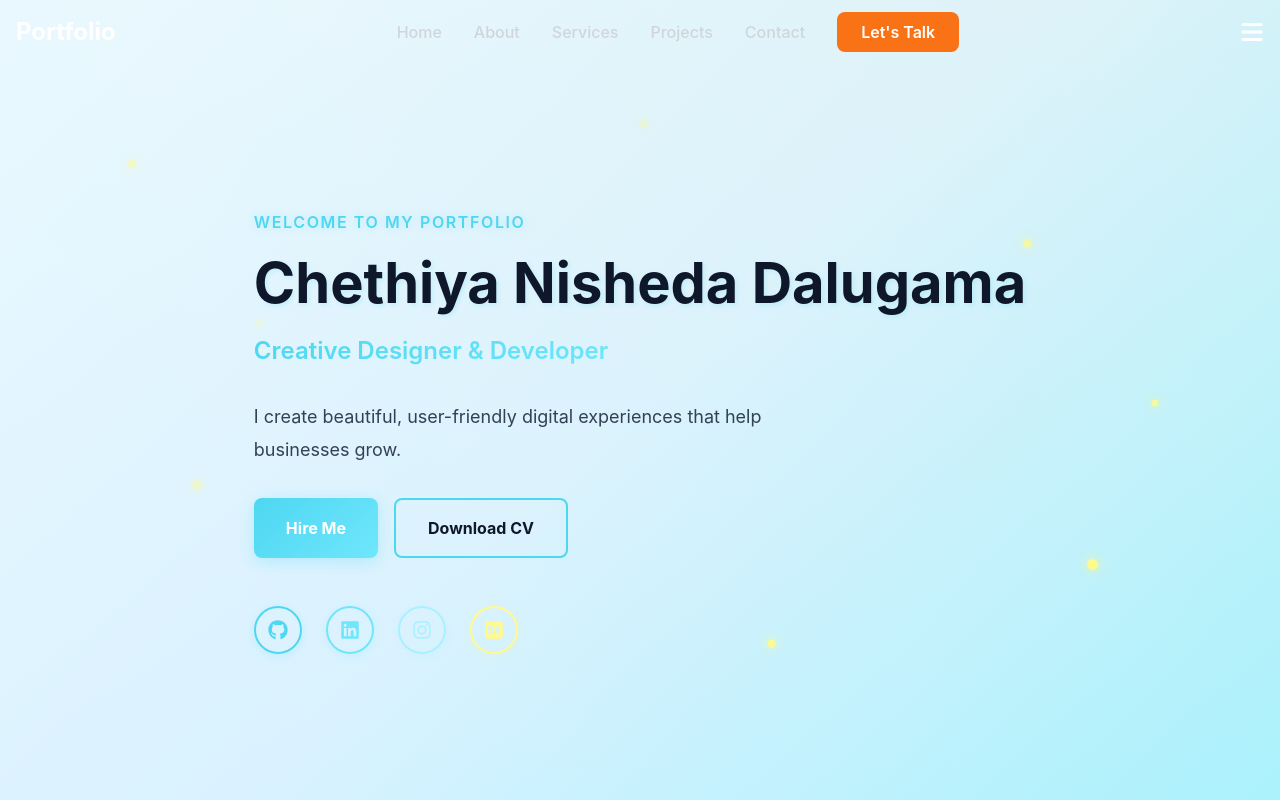
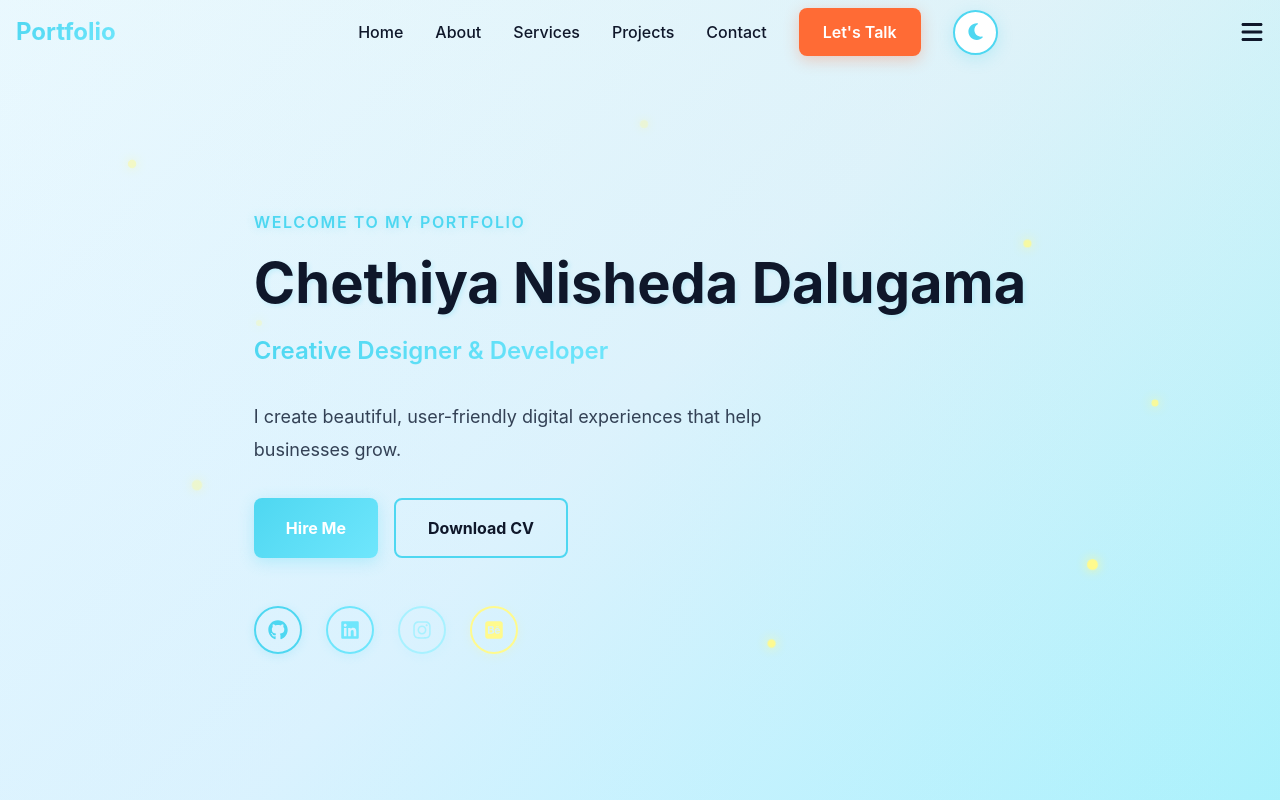
Before and after one commit to ChethiyaD/ChethiyaD.github.io, a React (Vite) app: page / in a window 1280 px wide. Shown: the top 800 px of the page. Built offline with nearby package versions, Linux system fonts and the light colour scheme.

Commit message:
Add theme toggle button and complete Navigation theme integration

```diff
--- a/src/components/Navigation.jsx
+++ b/src/components/Navigation.jsx
@@ -1,9 +1,11 @@
 import { useState, useEffect } from 'react'
-import { FaBars, FaXmark } from 'react-icons/fa6'
+import { FaBars, FaXmark, FaSun, FaMoon } from 'react-icons/fa6'
+import { useTheme } from '../context/ThemeContext'
 
 export default function Navigation() {
   const [isOpen, setIsOpen] = useState(false)
   const [isScrolled, setIsScrolled] = useState(false)
+  const { colors, isDark, toggleTheme } = useTheme()
 
   useEffect(() => {
     const handleScroll = () => {
@@ -28,8 +30,9 @@ export default function Navigation() {
     left: 0,
     right: 0,
     zIndex: 50,
-    backgroundColor: isScrolled ? 'rgba(17, 24, 39, 0.95)' : 'transparent',
-    borderBottom: isScrolled ? '1px solid rgb(31, 41, 55)' : 'none',
+    backgroundColor: isScrolled ? `${colors.bg}f5` : 'transparent',
+    borderBottom: isScrolled ? `1px solid ${colors.border}` : 'none',
+    backdropFilter: isScrolled ? 'blur(10px)' : 'none',
     transition: 'all 0.3s ease',
   }
 
@@ -51,8 +54,12 @@ export default function Navigation() {
   const logoStyle = {
     fontSize: '1.5rem',
     fontWeight: 'bold',
-    color: 'white',
+    background: `linear-gradient(135deg, ${colors.primary}, ${colors.secondary})`,
+    WebkitBackgroundClip: 'text',
+    WebkitTextFillColor: 'transparent',
+    backgroundClip: 'text',
     textDecoration: 'none',
+    cursor: 'pointer',
   }
 
   const desktopMenuStyle = {
@@ -65,27 +72,44 @@ export default function Navigation() {
   }
 
   const linkStyle = {
-    color: '#d1d5db',
+    color: colors.text,
     textDecoration: 'none',
     fontWeight: '500',
     transition: 'color 0.3s ease',
   }
 
   const buttonStyle = {
-    padding: '0.5rem 1.5rem',
-    backgroundColor: '#f97316',
+    padding: '0.75rem 1.5rem',
+    backgroundColor: '#FF6B35',
     color: 'white',
     border: 'none',
     borderRadius: '0.5rem',
     fontWeight: '600',
     cursor: 'pointer',
-    transition: 'background-color 0.3s ease',
+    transition: 'all 0.3s ease',
+    boxShadow: '0 4px 15px rgba(255, 107, 53, 0.3)',
+  }
+
+  const themeButtonStyle = {
+    width: '45px',
+    height: '45px',
+    borderRadius: '50%',
+    border: `2px solid ${colors.primary}`,
+    background: colors.bgSecondary,
+    color: colors.primary,
+    cursor: 'pointer',
+    display: 'flex',
+    alignItems: 'center',
+    justifyContent: 'center',
+    fontSize: '1.2rem',
+    transition: 'all 0.3s ease',
+    boxShadow: `0 4px 15px ${colors.primary}40`,
   }
 
   const mobileButtonStyle = {
     background: 'none',
     border: 'none',
-    color: 'white',
+    color: colors.text,
     fontSize: '1.5rem',
     cursor: 'pointer',
     display: 'none',
@@ -107,14 +131,35 @@ export default function Navigation() {
                 key={link.href}
                 href={link.href}
                 style={linkStyle}
-                onMouseEnter={(e) => (e.target.style.color = '#f97316')}
-                onMouseLeave={(e) => (e.target.style.color = '#d1d5db')}
+                onMouseEnter={(e) => (e.target.style.color = colors.primary)}
+                onMouseLeave={(e) => (e.target.style.color = colors.text)}
               >
                 {link.label}
               </a>
             ))}
-            <button style={buttonStyle} onMouseEnter={(e) => (e.target.style.backgroundColor = '#ea580c')} onMouseLeave={(e) => (e.target.style.backgroundColor = '#f97316')}>
+            <button
+              style={buttonStyle}
+              onMouseEnter={(e) => (e.target.style.backgroundColor = '#ea580c')}
+              onMouseLeave={(e) => (e.target.style.backgroundColor = '#FF6B35')}
+            >
               Let's Talk
+            </button>
+
+            {/* Theme Toggle Button */}
+            <button
+              onClick={toggleTheme}
+              style={themeButtonStyle}
+              aria-label="Toggle theme"
+              onMouseEnter={(e) => {
+                e.currentTarget.style.transform = 'scale(1.1) rotate(180deg)'
+                e.currentTarget.style.boxShadow = `0 6px 20px ${colors.primary}60`
+              }}
+              onMouseLeave={(e) => {
+                e.currentTarget.style.transform = 'scale(1) rotate(0deg)'
+                e.currentTarget.style.boxShadow = `0 4px 15px ${colors.primary}40`
+              }}
+            >
+              {isDark ? <FaSun /> : <FaMoon />}
             </button>
           </div>
 
@@ -130,8 +175,8 @@ export default function Navigation() {
         {/* Mobile Menu */}
         {isOpen && (
           <div style={{
-            backgroundColor: 'rgba(17, 24, 39, 0.95)',
-            borderBottom: '1px solid rgb(31, 41, 55)',
+            backgroundColor: `${colors.bg}f5`,
+            borderBottom: `1px solid ${colors.border}`,
             padding: '0.5rem',
           }}>
             <div style={{ display: 'flex', flexDirection: 'column', gap: '0.5rem' }}>
@@ -143,25 +188,46 @@ export default function Navigation() {
                   style={{
                     display: 'block',
                     padding: '0.5rem 1rem',
-                    color: '#d1d5db',
+                    color: colors.text,
                     textDecoration: 'none',
                     borderRadius: '0.375rem',
                     transition: 'all 0.3s ease',
                   }}
                   onMouseEnter={(e) => {
-                    e.target.style.color = '#f97316'
-                    e.target.style.backgroundColor = 'rgb(31, 41, 55)'
+                    e.target.style.backgroundColor = colors.bgSecondary
+                    e.target.style.color = colors.primary
                   }}
                   onMouseLeave={(e) => {
-                    e.target.style.color = '#d1d5db'
                     e.target.style.backgroundColor = 'transparent'
+                    e.target.style.color = colors.text
                   }}
                 >
                   {link.label}
                 </a>
               ))}
-              <button style={{ ...buttonStyle, width: '100%' }} onMouseEnter={(e) => (e.target.style.backgroundColor = '#ea580c')} onMouseLeave={(e) => (e.target.style.backgroundColor = '#f97316')}>
-                Let's Talk
+
+              {/* Mobile Theme Toggle */}
+              <button
+                onClick={toggleTheme}
+                style={{
+                  margin: '0.5rem 1rem',
+                  padding: '0.75rem',
+                  borderRadius: '0.5rem',
+                  border: `2px solid ${colors.primary}`,
+                  background: colors.bgSecondary,
+                  color: colors.primary,
+                  cursor: 'pointer',
+                  display: 'flex',
+                  alignItems: 'center',
+                  justifyContent: 'center',
+                  gap: '0.5rem',
+                  fontSize: '1rem',
+                  fontWeight: '600',
+                  transition: 'all 0.3s ease',
+                }}
+              >
+                {isDark ? <FaSun /> : <FaMoon />}
+                <span>{isDark ? 'Light Mode' : 'Dark Mode'}</span>
               </button>
             </div>
           </div>
```
Also changed, not shown: 5 other files (tests, documents, lock files or other folders).
